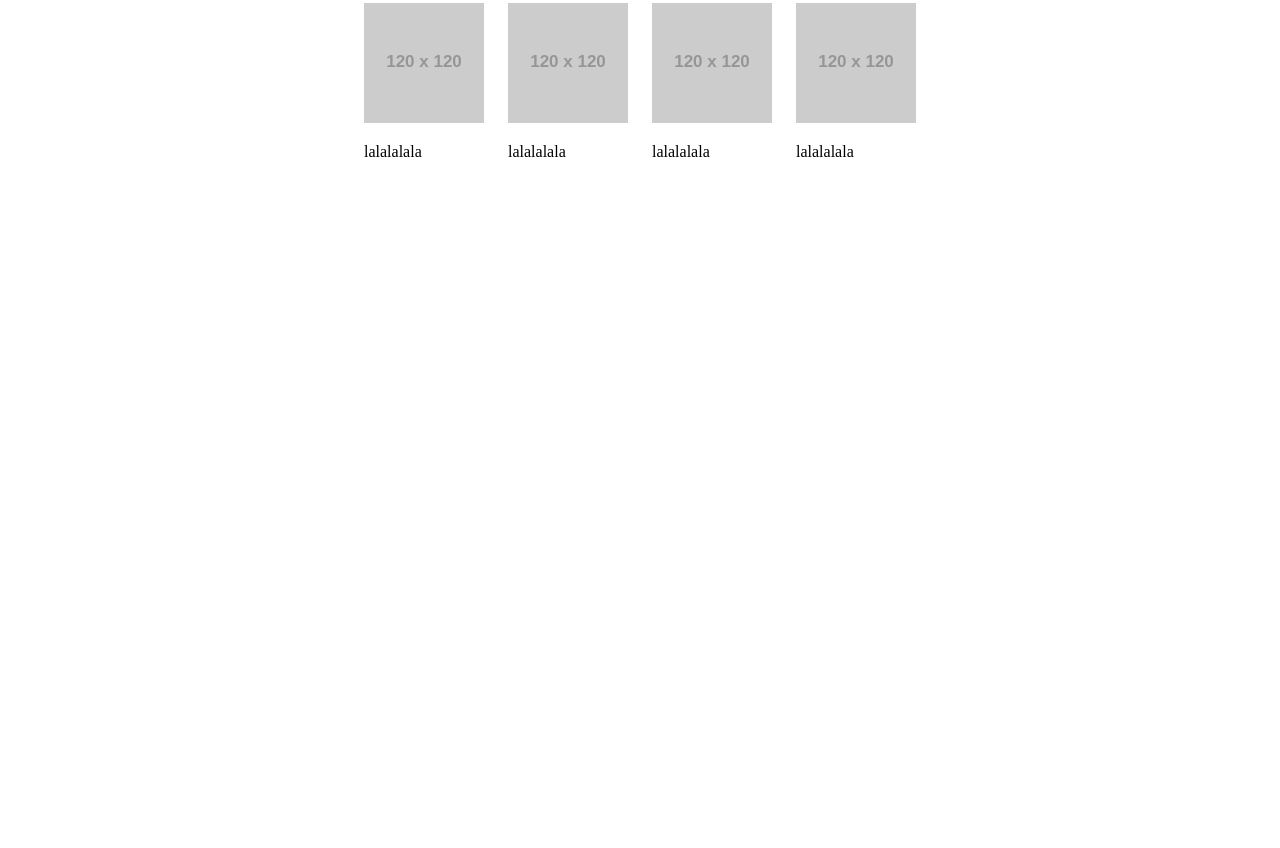
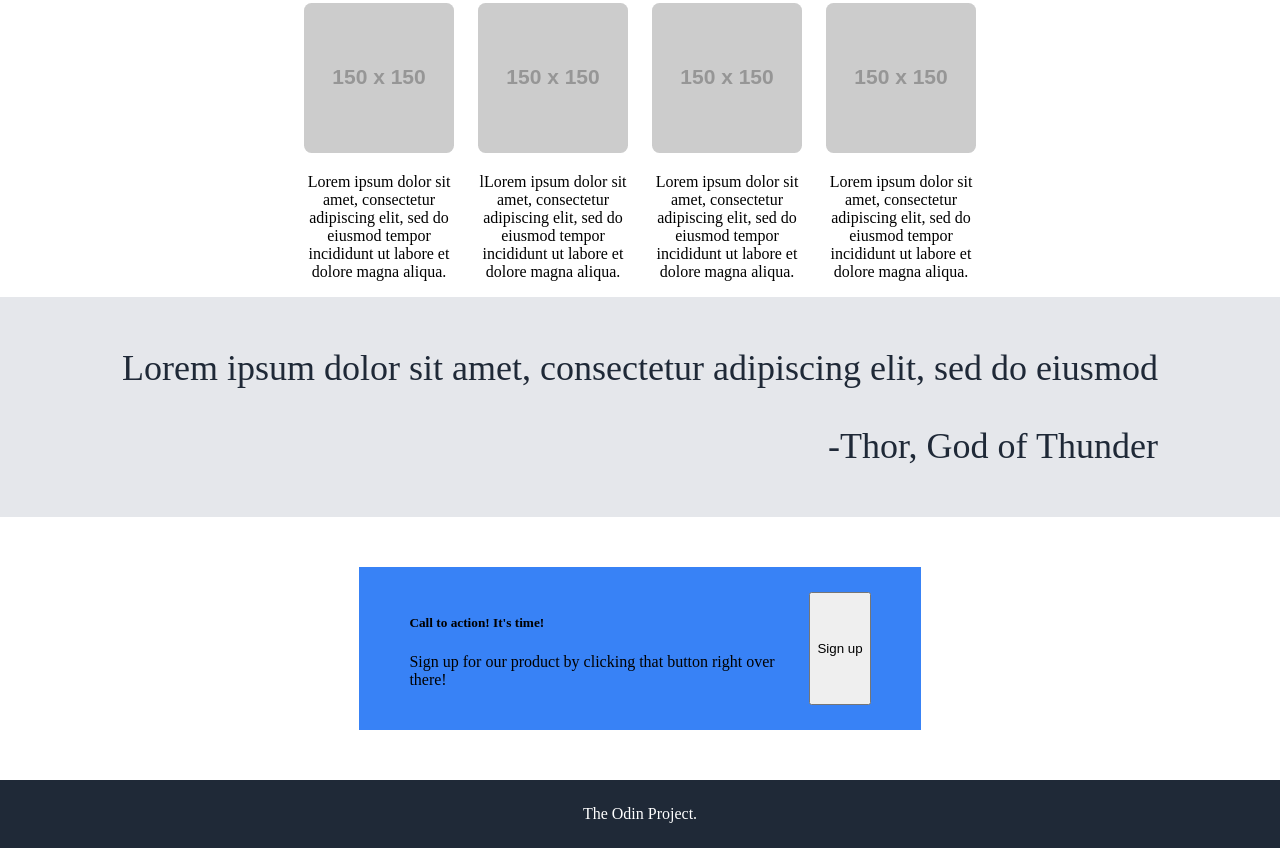
Before and after one commit to MrPiethon/Landing-Page, a plain HTML site: page index.html in a window 1280 px wide. Shown: the part 478-1326 px from the top of the page. Before the commit the page ends 800 px from the top, so only its background shows below. Drawn offline with Linux system fonts and the light colour scheme; placeholder pictures from the web are drawn by us.

Commit message:
Save basic template

```diff
--- a/index.html
+++ b/index.html
@@ -48,22 +48,53 @@
       <h2>Some random info</h2>
       <div class="info-cards">
         <div class="info-card">
-          <img src="https://via.placeholder.com/120" />
-          <p>lalalalala</p>
+          <img src="https://via.placeholder.com/150" />
+          <p>
+            Lorem ipsum dolor sit amet, consectetur adipiscing elit, sed do
+            eiusmod tempor incididunt ut labore et dolore magna aliqua.
+          </p>
         </div>
         <div class="info-card">
-          <img src="https://via.placeholder.com/120" />
-          <p>lalalalala</p>
+          <img src="https://via.placeholder.com/150" />
+          <p>
+            lLorem ipsum dolor sit amet, consectetur adipiscing elit, sed do
+            eiusmod tempor incididunt ut labore et dolore magna aliqua.
+          </p>
         </div>
         <div class="info-card">
-          <img src="https://via.placeholder.com/120" />
-          <p>lalalalala</p>
+          <img src="https://via.placeholder.com/150" />
+          <p>
+            Lorem ipsum dolor sit amet, consectetur adipiscing elit, sed do
+            eiusmod tempor incididunt ut labore et dolore magna aliqua.
+          </p>
         </div>
         <div class="info-card">
-          <img src="https://via.placeholder.com/120" />
-          <p>lalalalala</p>
+          <img src="https://via.placeholder.com/150" />
+          <p>
+            Lorem ipsum dolor sit amet, consectetur adipiscing elit, sed do
+            eiusmod tempor incididunt ut labore et dolore magna aliqua.
+          </p>
         </div>
       </div>
     </section>
+    <section id="quote">
+      <div>Lorem ipsum dolor sit amet, consectetur adipiscing elit, sed do eiusmod</p>
+
+      <div class="quote-source">Thor, God of Thunder</div>
+    </section>
+    <section id="cta">
+      <div class="cta-banner">
+        <div class="left">
+        <h5>Call to action! It's time!</h5>
+        <p>Sign up for our product by clicking that button right over there!</p>
+      </div>
+      <button>Sign up</button>
+      </div>
+
+    </section>
+
+    <div class="footer">
+      The Odin Project.
+    </div>
   </body>
 </html>
--- a/styles.css
+++ b/styles.css
@@ -102,3 +102,53 @@ p {
   gap: 24px;
   justify-content: center;
 }
+
+.info-card img {
+  border-radius: 5%;
+}
+
+.info-card p {
+  text-align: center;
+  width: 150px;
+}
+
+.quote-source {
+  display: flex;
+  justify-content: flex-end;
+}
+
+.quote-source::before {
+  content: "-";
+}
+
+#quote {
+  padding: 50px;
+  display: flex;
+  justify-content: center;
+  align-items: center;
+  background: var(--quote-bg-color);
+  font-size: var(--quote-font-size);
+  color: var(--quote-font-color);
+  text-decoration: var(--quote-text-decoration);
+}
+
+#cta {
+  margin: 50px;
+  display: flex;
+  justify-content: center;
+}
+
+.cta-banner {
+  display: flex;
+  background: var(--cta-bg-color);
+  justify-content: space-between;
+  padding: 25px 50px;
+}
+
+.footer {
+  display: flex;
+  justify-content: center;
+  align-items: center;
+  color: white;
+  padding: 25px;
+}
```
